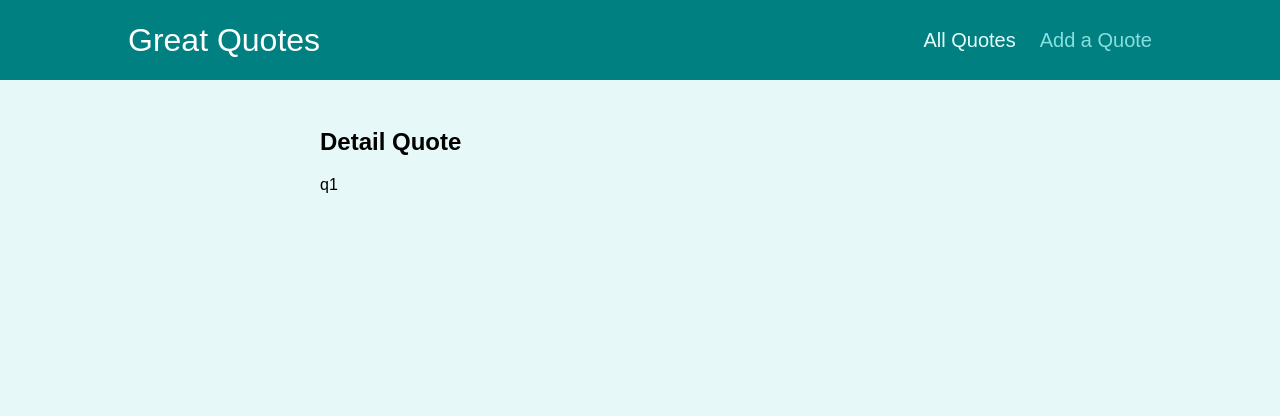
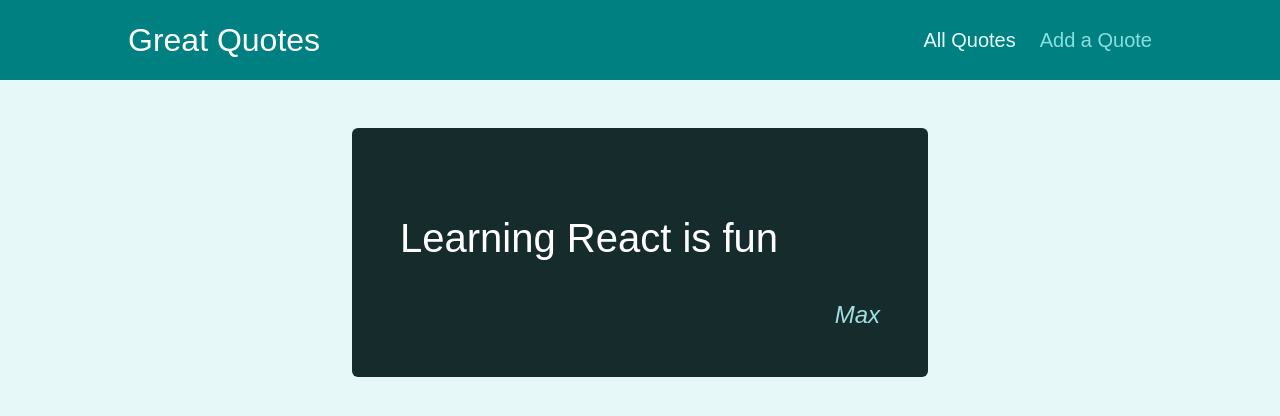
Before and after one commit to zakharovdm/quotes_app, a React (Create React App) app: page /quotes/q1 in a window 1280 px wide. Shown: the top 416 px of the page. Built offline with nearby package versions, Linux system fonts and the light colour scheme.

Commit message:
feat: add detail page component

```diff
--- a/src/components/quotes/QuoteItem.js
+++ b/src/components/quotes/QuoteItem.js
@@ -11,7 +11,7 @@ const QuoteItem = (props) => {
         </blockquote>
         <figcaption>{props.author}</figcaption>
       </figure>
-      <Link to={`/quotes/${props.id}/comments`} className='btn'>
+      <Link to={`/quotes/${props.id}`} className='btn'>
         View Fullscreen
       </Link>
     </li>
--- a/src/pages/DetailQuote.js
+++ b/src/pages/DetailQuote.js
@@ -1,13 +1,24 @@
 import { useParams, Route } from "react-router-dom";
 import Comments from "../components/comments/Comments";
+import HighlightedQuote from "../components/quotes/HighlightedQuote";
 
 const DetailQuote = () => {
   const param = useParams();
 
+  const DUMMY_QUOTES = [
+    { id: "q1", author: "Max", text: "Learning React is fun" },
+    { id: "q2", author: "Jhon", text: "Learning React is great" },
+  ];
+
+  const quote = DUMMY_QUOTES.find((quote) => quote.id === param.quoteID);
+
+  if (!quote) {
+    return <p>Not found quote</p>
+  }
+
   return (
     <section>
-      <h1>Detail Quote</h1>
-      <p>{param.quoteID}</p>
+      <HighlightedQuote author={quote.author} text={quote.text}/>
       <Route path={`/quotes/${param.quoteID}/comments`}>
         <Comments />
       </Route>
```
